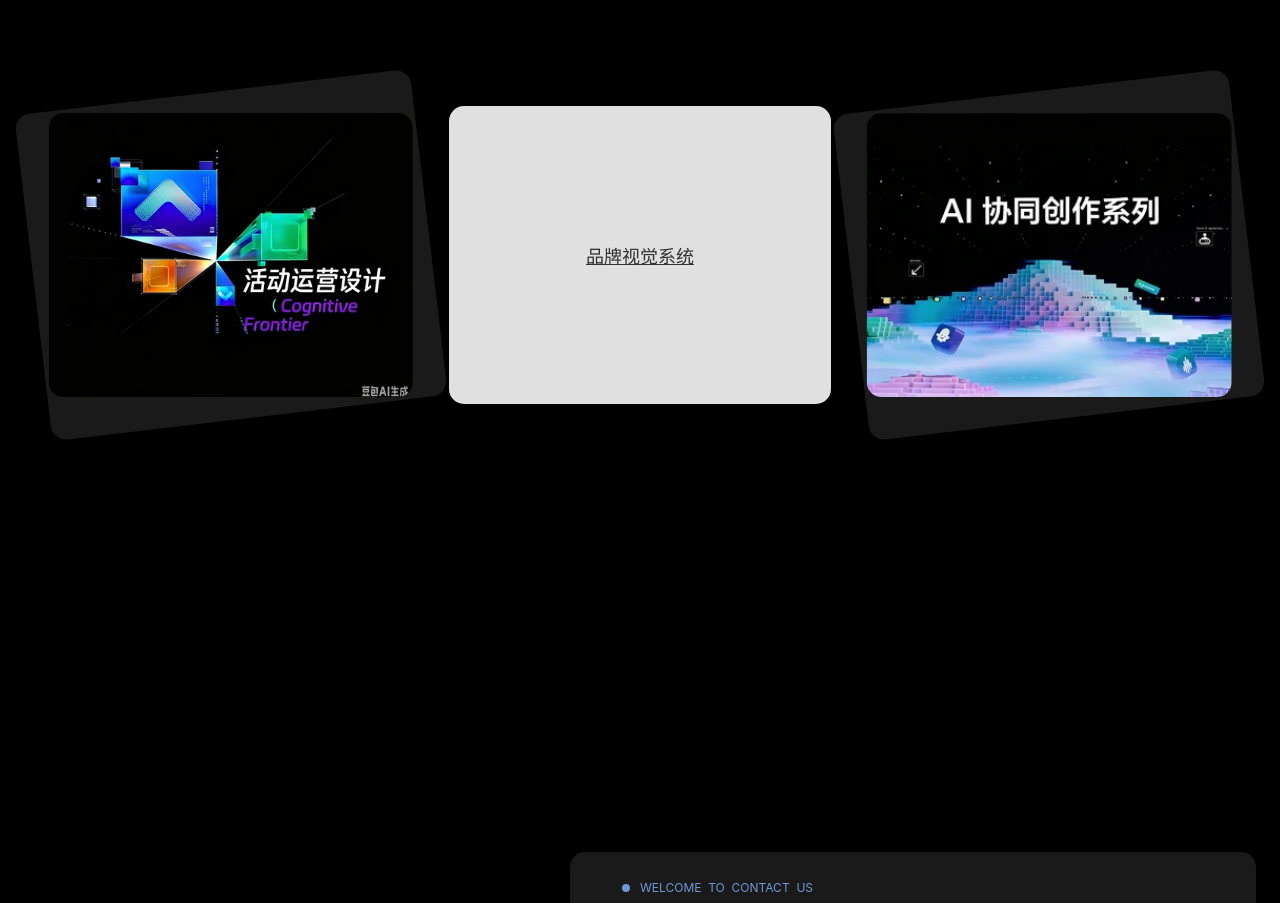
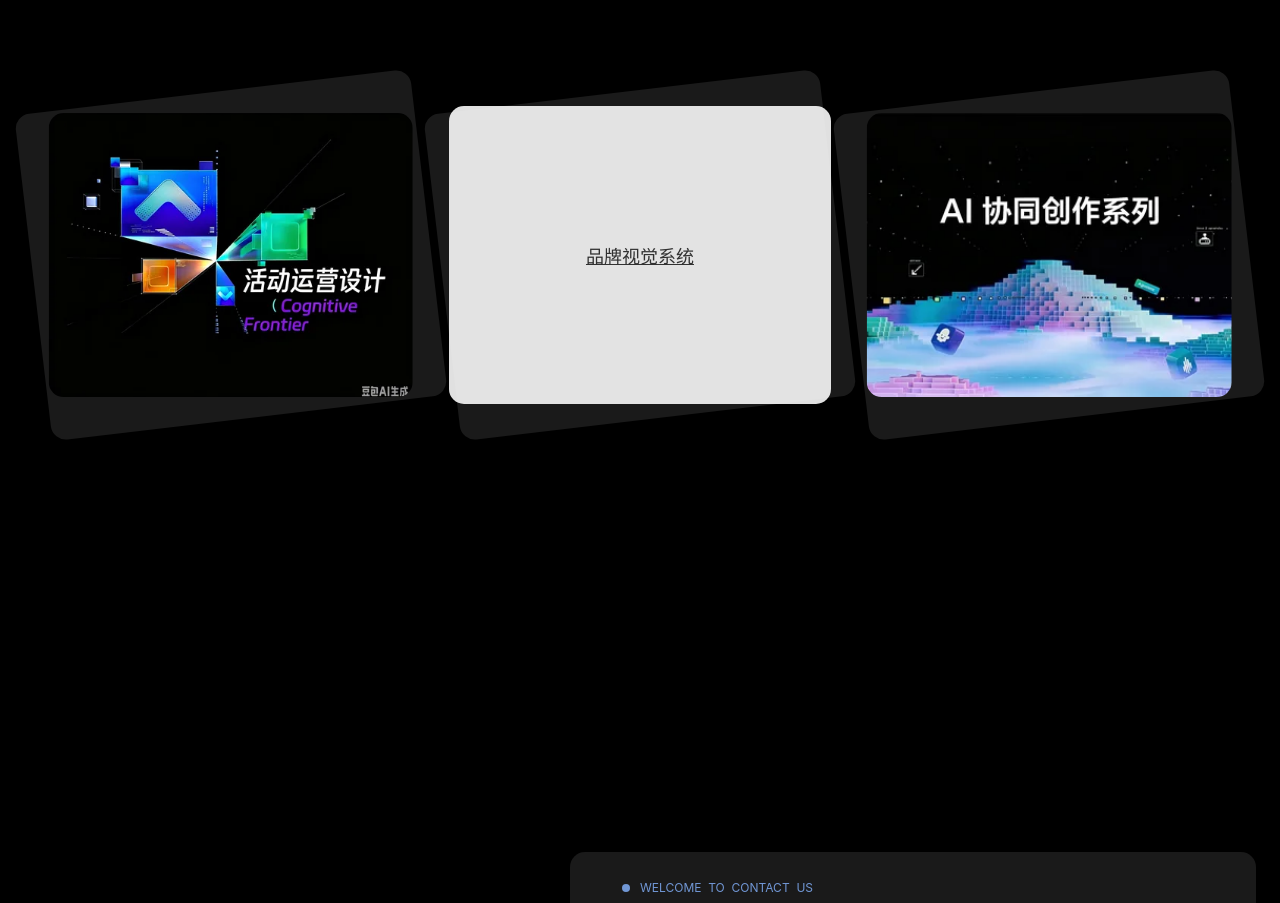
Before and after one commit to tzxsking/lihang, a React (Vite) app: page / in a window 1280 px wide. Shown: the part 2280-3183 px from the top of the page. Built offline with nearby package versions, Linux system fonts and the light colour scheme.

Commit message:
Add missing center project backdrop

```diff
--- a/src/App.css
+++ b/src/App.css
@@ -466,7 +466,8 @@ main {
 }
 
 .project-card--tilt-left::before,
-.project-card--tilt-right::before {
+.project-card--tilt-right::before,
+.project-card--neutral::before {
   position: absolute;
   z-index: 0;
   inset: -5% -2.2%;
@@ -479,11 +480,16 @@ main {
 
 .project-card--neutral {
   display: grid;
-  overflow: hidden;
+  overflow: visible;
   color: #313131;
   background: #e0e0e0;
   font-size: 18px;
   place-items: center;
+}
+
+.project-card--neutral span {
+  position: relative;
+  z-index: 1;
 }
 
 .project-card:hover {
```
Also changed, not shown: 4 other files (tests, documents, lock files or other folders).
